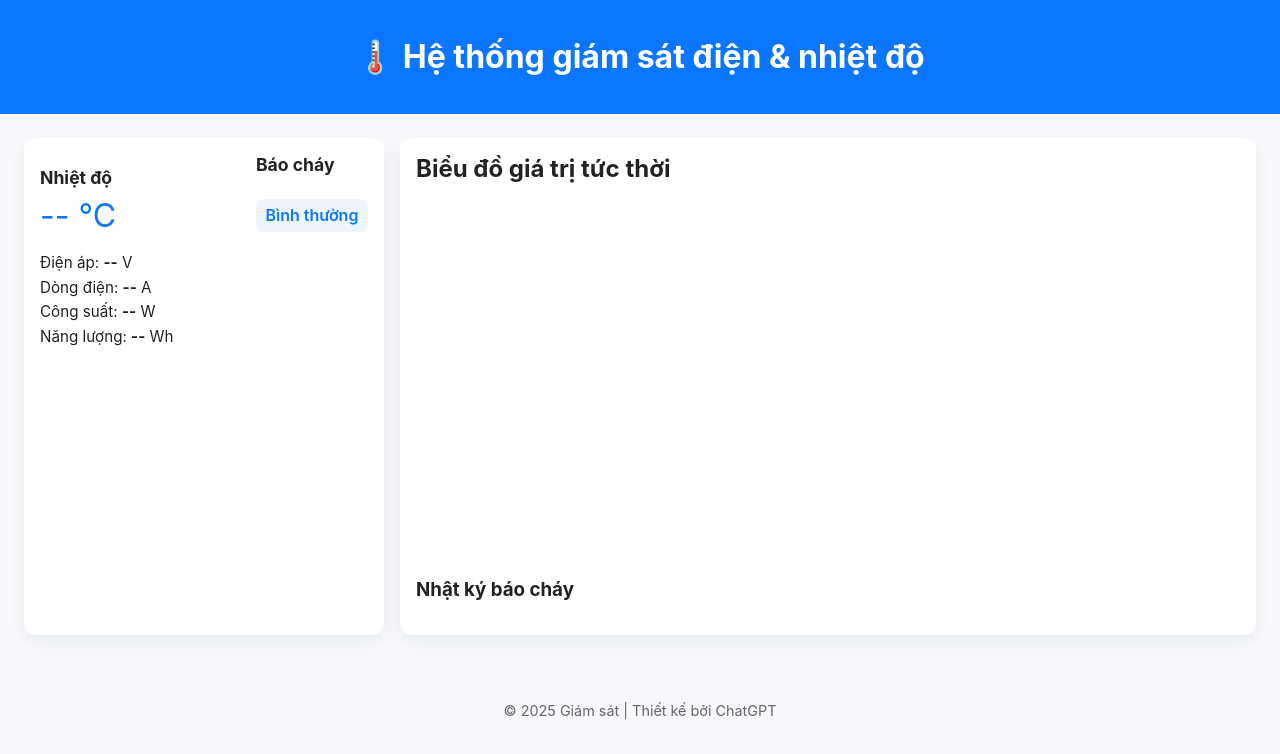
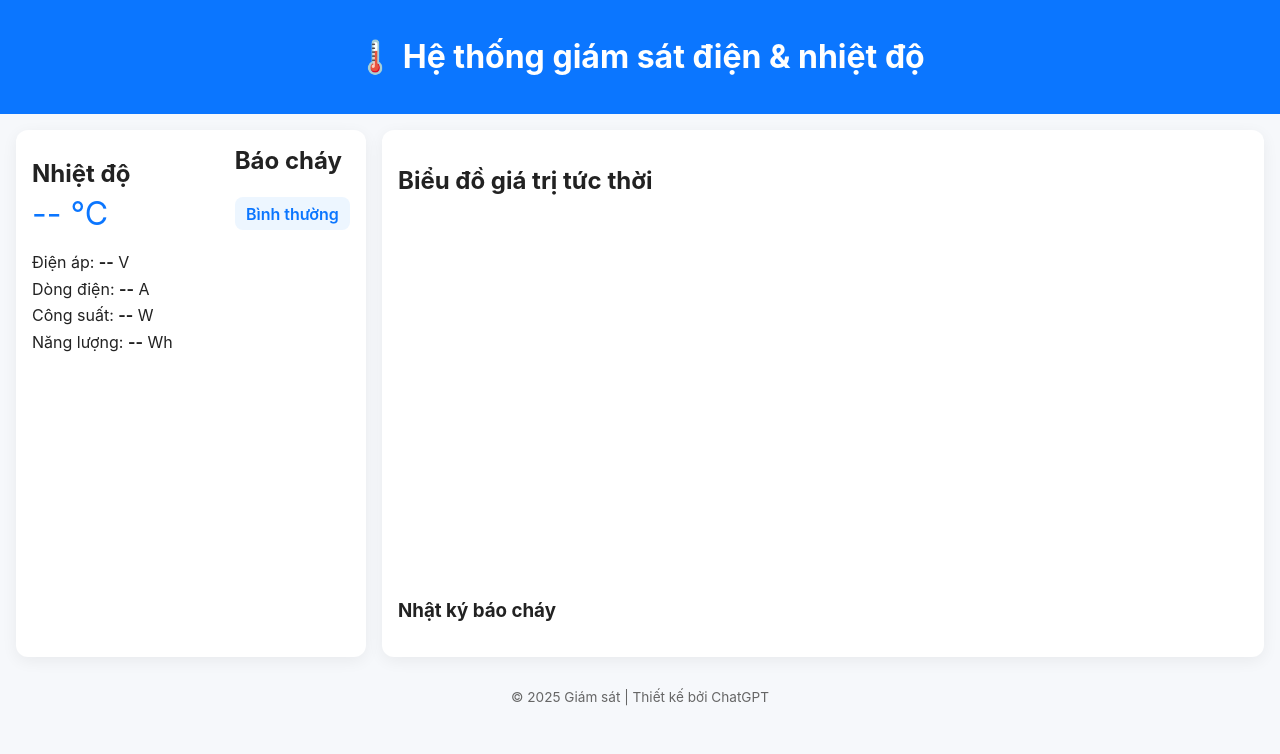
Before and after one commit to ngohuucong/view, a plain HTML site: page index.html in a window 1280 px wide. Drawn offline with nearby package versions, Linux system fonts and the light colour scheme.

Commit message:
Update style.css

```diff
--- a/style.css
+++ b/style.css
@@ -12,7 +12,6 @@ body{
   font-family:Inter, "Segoe UI", Roboto, sans-serif;
   background:var(--bg);
   color:var(--text);
-  -webkit-font-smoothing:antialiased;
 }
 
 header{
@@ -26,13 +25,12 @@ header{
   padding:1rem;
   display:grid;
   gap:1rem;
-  grid-template-columns: 1fr;
+  grid-template-columns:1fr;
 }
 
 @media(min-width:900px){
   .dashboard{
-    grid-template-columns: 360px 1fr;
-    padding:1.5rem;
+    grid-template-columns: 350px 1fr;
   }
 }
 
@@ -40,54 +38,36 @@ header{
   background:var(--card);
   padding:1rem;
   border-radius:12px;
-  box-shadow:0 6px 18px rgba(20,30,50,0.06);
+  box-shadow:0 4px 16px rgba(0,0,0,0.06);
 }
 
 .status .row{
   display:flex;
   justify-content:space-between;
   align-items:center;
-  gap:1rem;
 }
-.status h2 { margin:0 0 .5rem 0; font-size:1.1rem;}
+.status h2 {margin:0 0 .4rem 0;}
+
 #temp-value{
   font-size:2rem;
   color:var(--accent);
   margin:0;
 }
 
-.pzem-list p{margin:.35rem 0; font-size:.95rem}
+.pzem-list p{margin:.4rem 0}
 
 .badge{
   display:inline-block;
-  padding:.4rem .6rem;
+  padding:.4rem .7rem;
   border-radius:8px;
   font-weight:600;
 }
 .badge.normal{background:#edf6ff; color:var(--accent)}
 .badge.alert{background:#ffecec; color:var(--danger); border:1px solid rgba(255,59,48,0.12)}
 
-.chart-card h2{margin-top:0}
-.chart-wrap{height:340px; width:100%}
-.controls{margin-top:.8rem; display:flex; gap:.5rem; flex-wrap:wrap}
-.controls button{
-  padding:.5rem .8rem;
-  border-radius:8px;
-  border:none;
-  background:var(--accent);
-  color:#fff;
-  cursor:pointer;
-}
-.controls button#clearBtn{background:#666; opacity:.95}
+.chart-wrap{height:350px; width:100%}
+.fire-log{margin-top:1rem; max-height:160px; overflow:auto}
+.fire-log ul{padding-left:1.2rem; margin:.3rem 0}
+.fire-log li{font-size:.9rem; color:var(--danger); margin:.2rem 0}
 
-.fire-log{margin-top:1rem; max-height:140px; overflow:auto}
-.fire-log ul{padding-left:1.1rem; margin:.4rem 0}
-.fire-log li{font-size:.9rem; margin:.2rem 0; color:var(--danger)}
-
-footer{
-  text-align:center;
-  padding:0.8rem;
-  font-size:.9rem;
-  color:#666;
-  margin-top:1rem;
-}
+footer{text-align:center; font-size:.85rem; color:#666; margin:1rem 0;}
```
